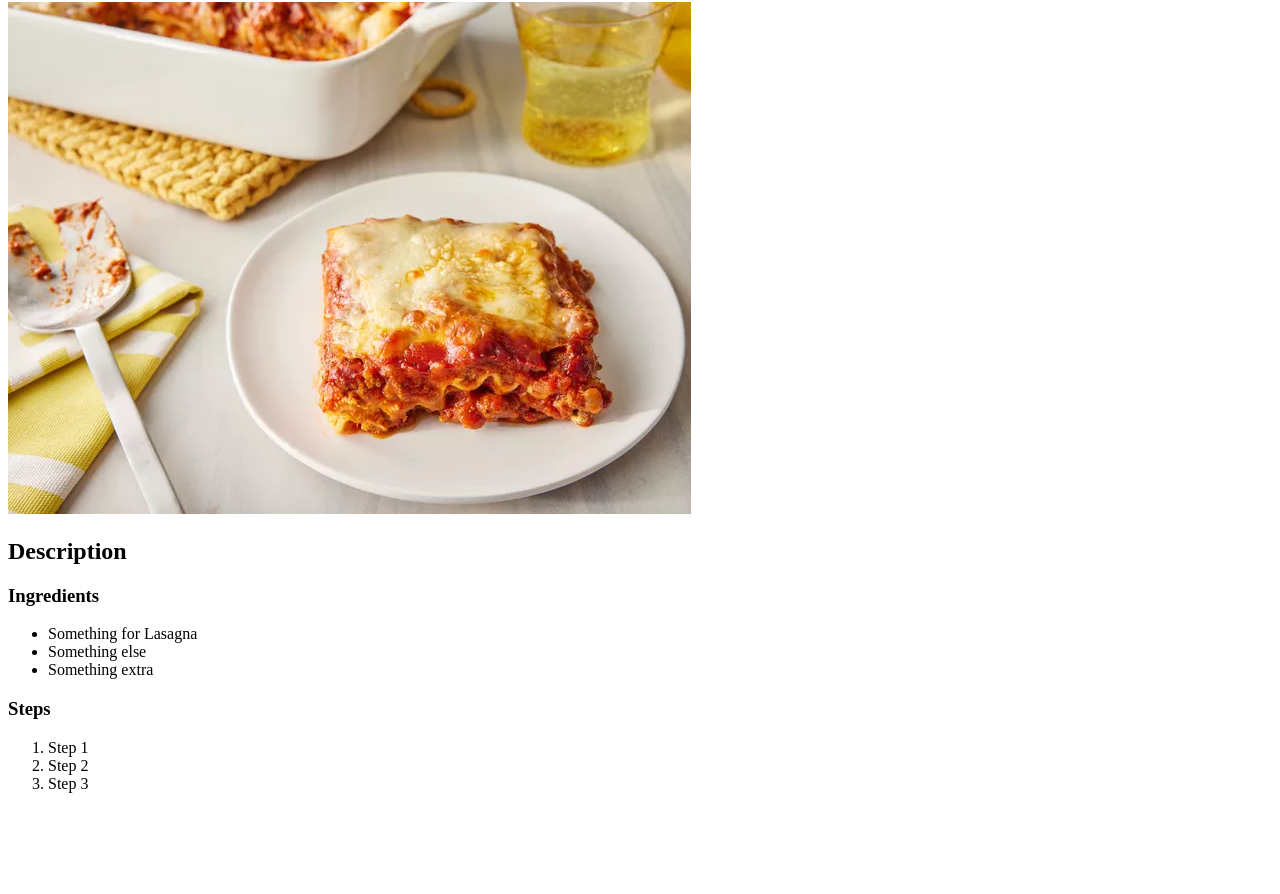
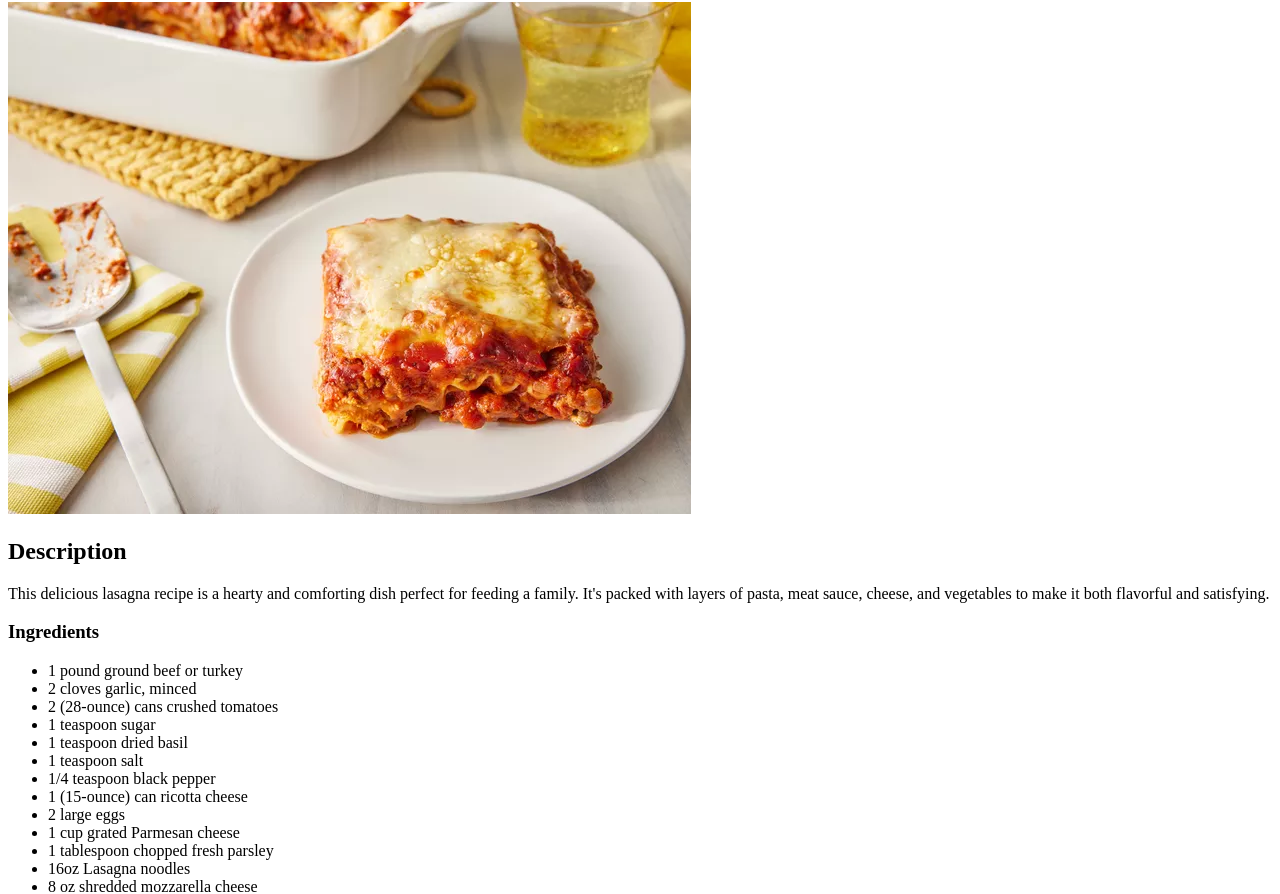
Before and after one commit to noticentr/odin-recipes, a plain HTML site: page recipes/lasagna.html in a window 1280 px wide. Shown: the part 78-972 px from the top of the page. Before the commit the page ends 887 px from the top, so only its background shows below. Drawn offline with Linux system fonts and the light colour scheme.

Commit message:
with more AI generate content

```diff
--- a/recipes/lasagna.html
+++ b/recipes/lasagna.html
@@ -13,19 +13,33 @@
 	<img src="lasagna.webp">
 
 	<h2>Description</h2>
+	<p>This delicious lasagna recipe is a hearty and comforting dish perfect for feeding a family. It's packed with layers of pasta, meat sauce, cheese, and vegetables to make it both flavorful and satisfying.</p>
 
 	<h3>Ingredients</h3>
 	<ul>
-		<li>Something for Lasagna</li>
-		<li>Something else</li>
-		<li>Something extra</li>
+		<li>1 pound ground beef or turkey</li>
+		<li>2 cloves garlic, minced</li>
+		<li>2 (28-ounce) cans crushed tomatoes</li>
+		<li>1 teaspoon sugar</li>
+		<li>1 teaspoon dried basil</li>
+		<li>1 teaspoon salt</li>
+		<li>1/4 teaspoon black pepper</li>
+		<li>1 (15-ounce) can ricotta cheese</li>
+		<li>2 large eggs</li>
+		<li>1 cup grated Parmesan cheese</li>
+		<li>1 tablespoon chopped fresh parsley</li>
+		<li>16oz Lasagna noodles</li>
+		<li>8 oz shredded mozzarella cheese</li>
+		<!-- Add more ingredients as needed -->
 	</ul>
 
 	<h3>Steps</h3>
 	<ol>
-		<li>Step 1</li>
-		<li>Step 2</li>
-		<li>Step 3</li>
+		<li><strong>Cook the meat sauce:</strong> Heat oil in a large skillet over medium heat. Add garlic and cook until fragrant. Add ground beef and cook until browned, breaking up any lumps with a spoon. Drain excess fat and stir in crushed tomatoes, sugar, basil, salt, and pepper. Simmer for 20 minutes.</li>
+		<li><strong>Prepare the ricotta mixture:</strong> In a mixing bowl, beat ricotta cheese, eggs, and Parmesan cheese until well combined. Stir in parsley.</li>
+		<li><strong>Prep the noodles:</strong> Preheat oven to 375°F (190°C). Bring a large pot of salted water to a boil. Cook lasagna noodles according to package instructions until al dente. Drain and set aside.</li>
+		<li><strong>Bake the lasagna:</strong> Spread about half of the meat sauce in the bottom of a 3-quart baking dish. Add a layer of lasagna noodles, a layer of ricotta mixture, another layer of meat sauce, and a layer of mozzarella cheese. Repeat this process until all ingredients are used up, ending with a layer of mozzarella cheese on top.</li>
+		<li><strong>Cover and bake:</strong> Cover the baking dish with foil and bake for 25 minutes. Remove the foil and bake an additional 20 minutes or until the lasagna is bubbly and the cheese is golden brown.</li>
 	</ol>
 </body>
 
```
Also changed, not shown: recipes/meatball.html (+14 -4 lines).
